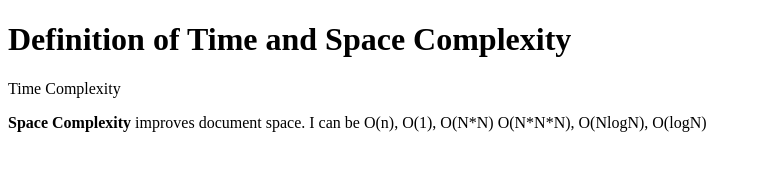
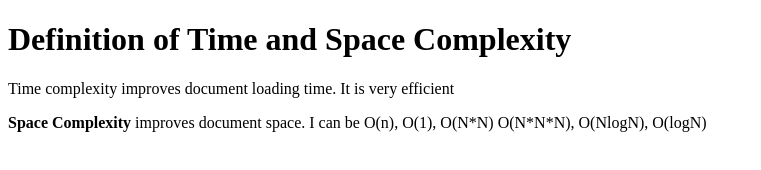
Before and after one commit to acciojob/time-and-space-complexity-sandeepsinghh143, a website: page main.html in a window 1280 px wide. Shown: the whole page, without its empty margins (0-761 px from the left). Drawn offline with Linux system fonts and the light colour scheme.

Commit message:
created a submission

```diff
--- a/main.html
+++ b/main.html
@@ -9,7 +9,7 @@
 <body>
 	<!-- the entire body must be written by student -->
 	<h1>Definition of Time and Space Complexity</h1>
-	<p>Time Complexity</p>
+	<p>Time complexity improves document loading time. It is very efficient</p>
 	<p><b>Space Complexity</b> improves document space. I can be O(n), O(1), O(N*N) O(N*N*N), O(NlogN), O(logN)</p>
     <script type="text/javascript" src="./script.js">
 </script>
```
